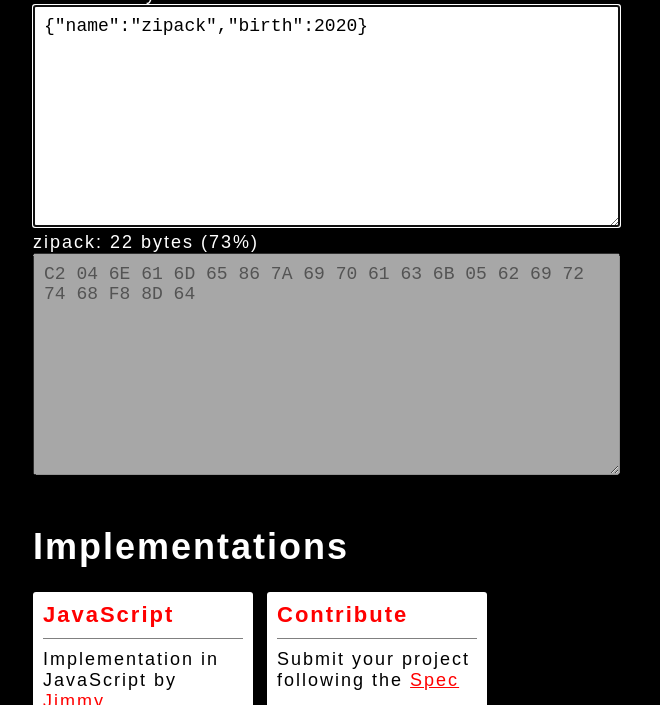
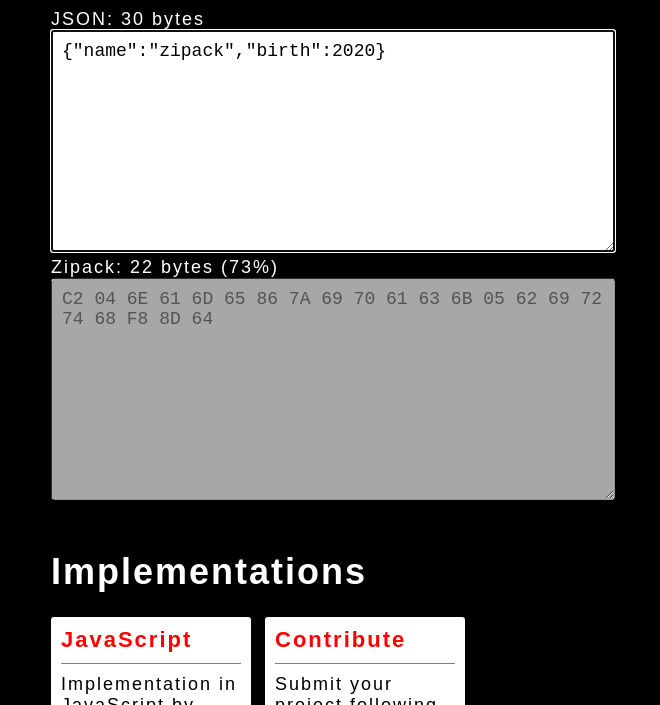
Before and after one commit to zipack/zipackgithubio, a website with bundled scripts: page index.html in a window 1280 px wide. Shown: the part 675-1380 px from the top of the page, without its empty margins (307-967 px from the left). Built offline with nearby package versions, Linux system fonts and the light colour scheme.

Commit message:
update app.css: 移动端兼容

```diff
--- a/app/app.css
+++ b/app/app.css
@@ -1,3 +1,7 @@
+*{
+  box-sizing: border-box;
+  max-width: 100%;
+}
 body {
   background-color: black;
   color: white;
@@ -8,7 +12,7 @@
   font-family: sans-serif;
   letter-spacing: 2px;
   flex-wrap: wrap;
-  /* overflow: scroll; */
+  width: 100%;
   margin: 0;
 }
 
@@ -33,7 +37,9 @@
   color: red;
 }
 main {
+  width: 100%;
   max-width: 600px;
+  padding: 25px 18px;
 }
 
 textarea {
--- a/index.html
+++ b/index.html
@@ -5,6 +5,7 @@
     <meta charset="UTF-8">
     <meta name="viewport" content="width=device-width, initial-scale=1.0">
     <title>Zipack</title>
+    <link rel="shortcut icon" href="./app/favicon-32x32.png" type="image/png">
     <link rel="stylesheet" href="./app/app.css">
 </head>
 
@@ -33,15 +34,15 @@
 
         <br>
 
-        <h1 id="demo">Demo</h1>
+        <h1 id="demo">Try it!</h1>
         <div>
             JSON: <span id="json-info"></span>
             <br>
             <textarea autofocus id="input" name="" id="" cols="50" rows="10"></textarea>
             <br>
-            zipack: <span id="zipack-info"></span>
+            Zipack: <span id="zipack-info"></span>
             <br>
-            <textarea id="output" disabled name="" id="" cols="50" rows="10"></textarea>
+            <textarea disabled id="output" name="" id="" cols="50" rows="10"></textarea>
         </div>
 
         <br>
```
Also changed, not shown: README.md, app/favicon-32x32.png (added), package.json (line endings or trailing spaces).
